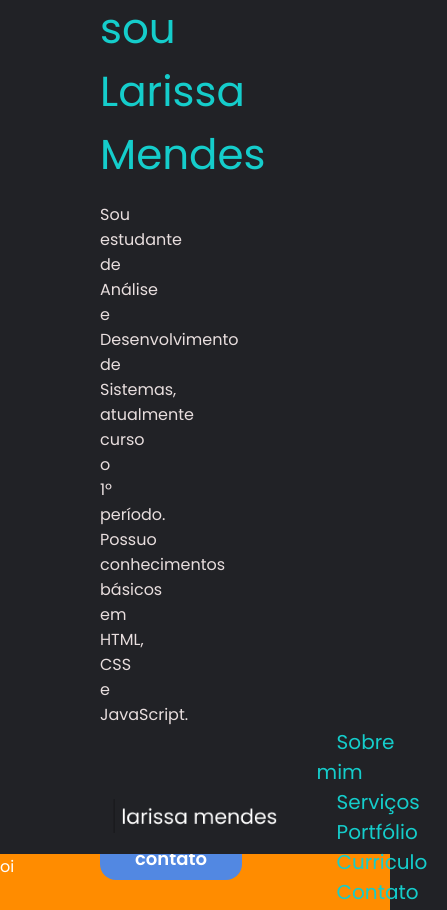
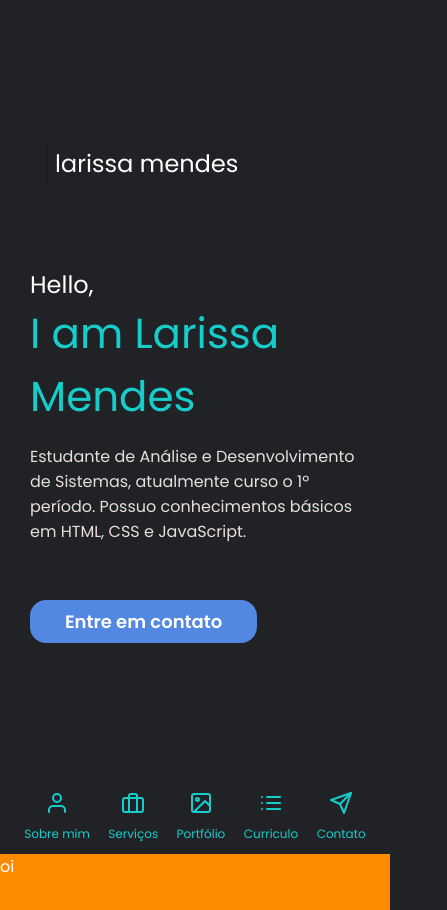
Before and after one commit to larissamendess/Portfolio, a plain HTML site: page index.html in a window 390 px wide. Shown: the top 910 px of the page, 447 px wide, since content can reach past the window. Drawn offline with nearby package versions, Linux system fonts and the light colour scheme.

Commit message:
Responsividade do Header

```diff
--- a/index.html
+++ b/index.html
@@ -6,26 +6,32 @@
   <meta name="viewport" content="width=device-width, initial-scale=1.0">
   <title>Larissa Mendes</title>
   <link rel="stylesheet" href="style.css">
+  <script src="https://unpkg.com/feather-icons"></script>
+
 </head>
 <body>
     <header>
       <div class="container">
+        <img src="assets/Frame 1.png" alt="logo">
         <h2>Hello,</h2>
-        <h1>Eu sou Larissa Mendes</h1>
-        <p>Sou estudante de Análise e Desenvolvimento de Sistemas, atualmente curso o 1º período. Possuo conhecimentos básicos em HTML, CSS e JavaScript.</p>
+        <h1>I am Larissa Mendes</h1>
+        <p> Estudante de Análise e Desenvolvimento de Sistemas, atualmente curso o 1º período. Possuo conhecimentos básicos em HTML, CSS e JavaScript.</p>
         <button>Entre em contato</button>
       </div>
     </header>
     <nav>
       <img src="assets/Frame 1.png" alt="logo">
          <ul>
-           <a href="">Sobre mim</a>
-           <a href="">Serviços</a>
-           <a href="">Portfólio</a>
-           <a href="">Curriculo</a>
-           <a href="">Contato</a>
+           <a href=""><i data-feather="user"></i>Sobre mim</a>
+           <a href=""><i data-feather="briefcase"></i>Serviços</a>
+           <a href=""><i data-feather="image"></i>Portfólio</a>
+           <a href=""><i data-feather="list"></i>Curriculo</a>
+           <a href=""><i data-feather="send"></i>Contato</a>
          </ul>
     </nav>
   <section>oi</section>
+  <script>
+    feather.replace()
+  </script>
 </body>
 </html>
--- a/style.css
+++ b/style.css
@@ -62,6 +62,11 @@ header .container{
   height: fit-content;
 
 }
+
+header .container img{
+  display: none;
+}
+
 header .container h1{
   color: var(--green);
 }
@@ -84,15 +89,85 @@ nav img {
    height: 45px;
 }
 
+nav ul{
+  width: 100%;
+  display: flex;
+  justify-content: space-around;
+}
+
 nav ul a {
    font-size: 20px;
    color: var(--green);
    text-decoration: none;
-   margin: 0 20px;
 
+}
+
+nav ul a svg {
+  display: none;
 }
 
 section {
   height: 1500px;
   background: darkorange;
 }
+
+/* RESPONSIVIDADE */
+/* desktops menores */
+
+@media (max-width: 1000px){
+
+  header .container {
+    width: 100%;
+  }
+  nav ul a {
+    font-size: 18px;
+  }
+
+  nav{
+    padding: 0 30px;
+  }
+}
+
+/* TABLET*/
+@media (max-width: 767px) {
+
+     header .container img{
+       display: inline;
+       margin-bottom: 70px;
+     }
+
+
+     nav img {
+       display: none;
+     }
+
+     nav ul{
+       padding: 0;
+     }
+
+     nav ul a{
+       font-size: 16px;
+     }
+
+}
+/* CELULAR */
+@media (max-width: 480px) {
+
+  header .container {
+    padding: 0 30px;
+  }
+
+  nav {
+    padding: 0 15px;
+  }
+
+  nav ul a{
+    font-size: 12px;
+  }
+
+  nav ul a svg{
+    display: block;
+    margin: 0 auto 10px;
+  }
+
+}
```
